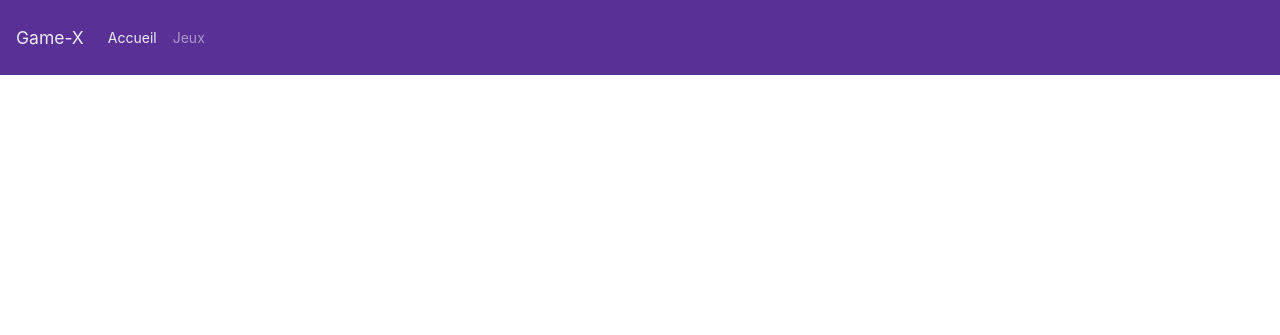
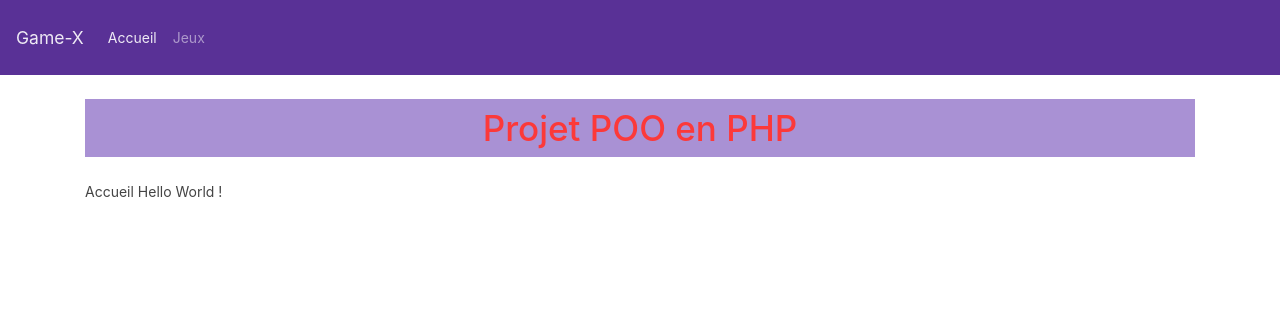
Before and after one commit to camara92/MVC-POO-PHP-FROM-SCRATCH, a PHP site: page / in a window 1280 px wide. Shown: the top 335 px of the page. Run offline with PHP 8.4, Linux system fonts and the light colour scheme; some libraries are stand-ins or nearby versions.

Commit message:
template de base _ gabarit

```diff
--- /dev/null
+++ b/base.html.php
@@ -0,0 +1,40 @@
+<!DOCTYPE html>
+<html lang="en">
+
+<head>
+    <meta charset="UTF-8">
+    <link rel="stylesheet" href="https://cdn.jsdelivr.net/npm/bootswatch@4.5.2/dist/pulse/bootstrap.min.css">
+    <meta http-equiv="X-UA-Compatible" content="IE=edge">
+    <meta name="viewport" content="width=device-width, initial-scale=1.0">
+    <title>Document</title>
+</head>
+
+<body>
+    <nav class="navbar navbar-expand navbar-dark bg-primary">
+        <a class="navbar-brand" href="#">Game-X</a>
+        <button class="navbar-toggler" type="button" data-toggle="collapse" data-target="#navbarColor01" aria-controls="navbarColor01" aria-expanded="false" aria-label="Toggle navigation">
+            <span class="navbar-toggler-icon"></span>
+        </button>
+        <div class="collapse navbar-collapse" id="navbarColor01">
+            <ul class="navbar-nav mr-auto">
+                <li class="nav-item active">
+                    <a class="nav-link" href="index.php">Accueil</a>
+                </li>
+                <li class="nav-item">
+                    <a class="nav-link" href="games.php">Jeux</a>
+                </li>
+            </ul>
+        </div>
+    </nav>
+    <div class="container">
+        <h1 class="my-4 text-center text-danger bg-secondary p-2">
+            <?= $title ?>
+        </h1>
+        <?= $content ?>
+    </div>
+    <script src="https://cdn.jsdelivr.net/npm/jquery@3.5.1/dist/jquery.slim.min.js" integrity="sha384-DfXdz2htPH0lsSSs5nCTpuj/zy4C+OGpamoFVy38MVBnE+IbbVYUew+OrCXaRkfj" crossorigin="anonymous"></script>
+    <script src="https://cdn.jsdelivr.net/npm/popper.js@1.16.1/dist/umd/popper.min.js" integrity="sha384-9/reFTGAW83EW2RDu2S0VKaIzap3H66lZH81PoYlFhbGU+6BZp6G7niu735Sk7lN" crossorigin="anonymous"></script>
+    <script src="https://cdn.jsdelivr.net/npm/bootstrap@4.6.1/dist/js/bootstrap.min.js" integrity="sha384-VHvPCCyXqtD5DqJeNxl2dtTyhF78xXNXdkwX1CZeRusQfRKp+tA7hAShOK/B/fQ2" crossorigin="anonymous"></script>
+</body>
+
+</html>
--- a/index.php
+++ b/index.php
@@ -1,34 +1,14 @@
-<!DOCTYPE html>
-<html lang="en">
 
-<head>
-    <meta charset="UTF-8">
-    <link rel="stylesheet" href="https://cdn.jsdelivr.net/npm/bootswatch@4.5.2/dist/pulse/bootstrap.min.css">
-    <meta http-equiv="X-UA-Compatible" content="IE=edge">
-    <meta name="viewport" content="width=device-width, initial-scale=1.0">
-    <title>Document</title>
-</head>
+<?php ob_start() ?>
 
-<body>
-    <nav class="navbar navbar-expand navbar-dark bg-primary">
-        <a class="navbar-brand" href="#">Game-X</a>
-        <button class="navbar-toggler" type="button" data-toggle="collapse" data-target="#navbarColor01" aria-controls="navbarColor01" aria-expanded="false" aria-label="Toggle navigation">
-            <span class="navbar-toggler-icon"></span>
-        </button>
-        <div class="collapse navbar-collapse" id="navbarColor01">
-            <ul class="navbar-nav mr-auto">
-                <li class="nav-item active">
-                    <a class="nav-link" href="#">Accueil</a>
-                </li>
-                <li class="nav-item">
-                    <a class="nav-link" href="#">Jeux</a>
-                </li>
-            </ul>
-        </div>
-    </nav>
-    <script src="https://cdn.jsdelivr.net/npm/jquery@3.5.1/dist/jquery.slim.min.js" integrity="sha384-DfXdz2htPH0lsSSs5nCTpuj/zy4C+OGpamoFVy38MVBnE+IbbVYUew+OrCXaRkfj" crossorigin="anonymous"></script>
-    <script src="https://cdn.jsdelivr.net/npm/popper.js@1.16.1/dist/umd/popper.min.js" integrity="sha384-9/reFTGAW83EW2RDu2S0VKaIzap3H66lZH81PoYlFhbGU+6BZp6G7niu735Sk7lN" crossorigin="anonymous"></script>
-    <script src="https://cdn.jsdelivr.net/npm/bootstrap@4.6.1/dist/js/bootstrap.min.js" integrity="sha384-VHvPCCyXqtD5DqJeNxl2dtTyhF78xXNXdkwX1CZeRusQfRKp+tA7hAShOK/B/fQ2" crossorigin="anonymous"></script>
-</body>
+<p>Accueil Hello World ! </p>
 
-</html>
+
+
+<?php
+
+$title = "Projet POO en PHP  ";
+//$content = "Projet crud en mode POO en PHP ";
+$content = ob_get_clean();
+require_once "base.html.php";
+?>
--- a/notes.html
+++ b/notes.html
@@ -10,6 +10,8 @@
     <ul>
         <li>Creation index </li>
         <li>Cdn bootsrap sur bootswatch </li>
+        <li>liens themes :https://getbootstrap.com/docs/4.6/getting-started/introduction/ </li>
+        <li>https://bootswatch.com/4/cerulean/</li>
     </ul>
 </body>
 </html>
```
Also changed, not shown: games.php (added, +52 -0 lines).
